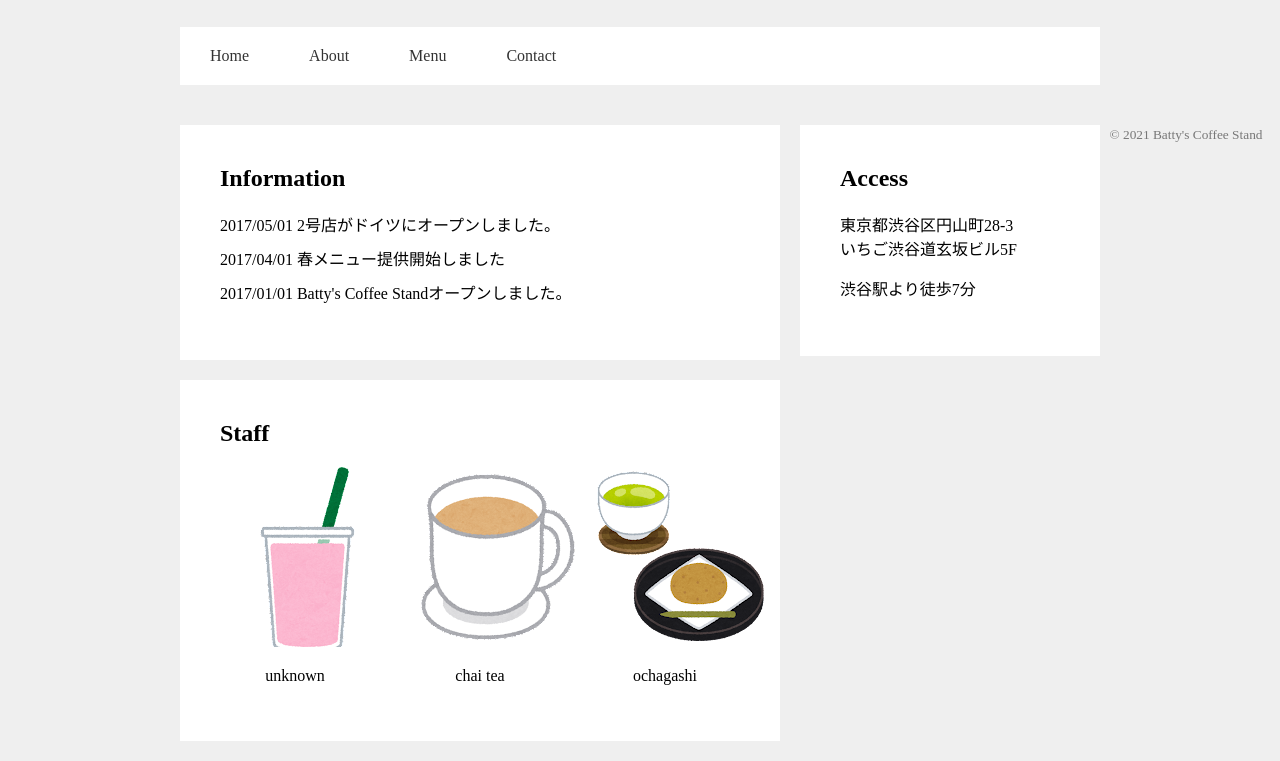
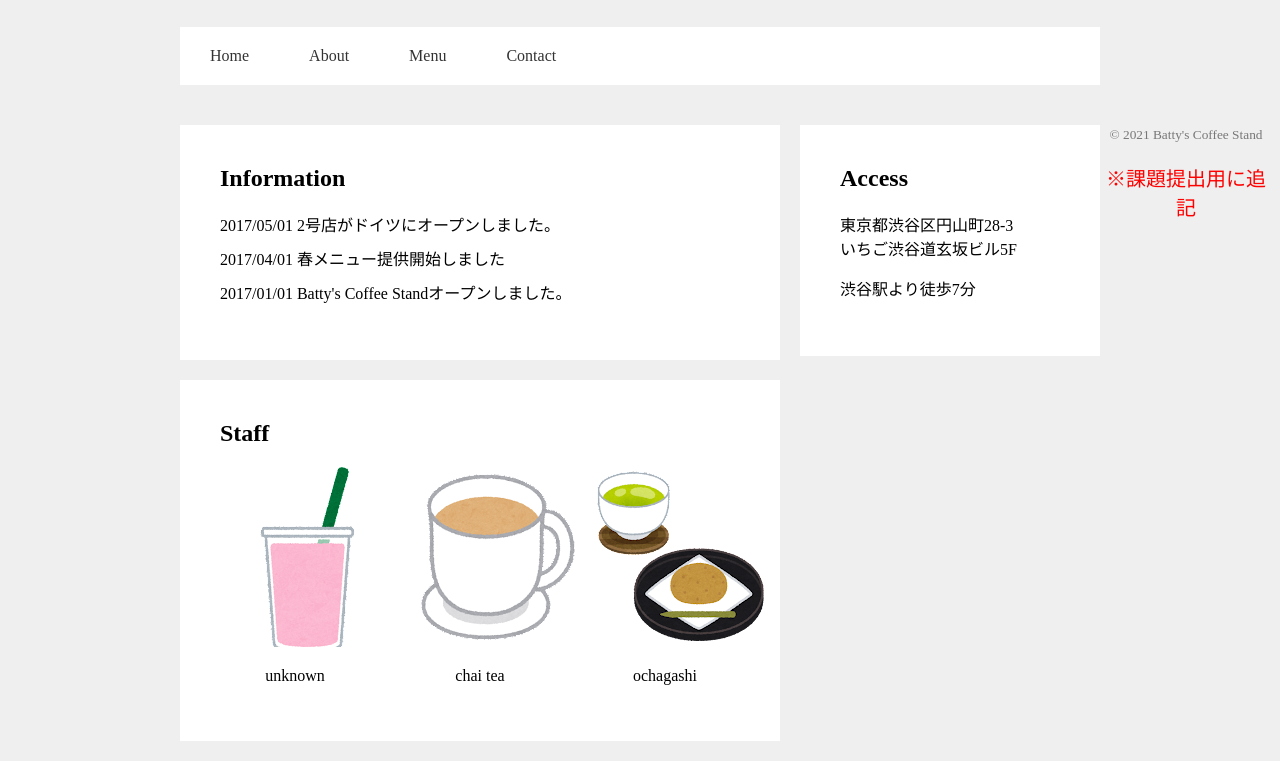
Before and after one commit to tomohiro0123456789/Topic-proposed, a plain HTML site: page index.html in a window 1280 px wide. Shown: the part 121-882 px from the top of the page. Drawn offline with Linux system fonts and the light colour scheme.

Commit message:
modified html-sample #2

```diff
--- a/index.html
+++ b/index.html
@@ -13,6 +13,7 @@
         <div class="header-title">
           <h1 class="logo">Batty's coffee stand</h1>
           <p class="title-text">あなたに最高のコーヒーを提供します。</p>
+
 
         </div>
         <ul class="header-navigation clearfix">
@@ -67,6 +68,7 @@
 
     <footer>
       <small class="copyright">© 2021 Batty's Coffee Stand</small>
+      <p class="issue">※課題提出用に追記</p>
 
     </footer>
   </body>
--- a/style.css
+++ b/style.css
@@ -24,6 +24,7 @@ body {
 .title-text {
   color: #777;
 }
+
 
 .header-navigation {
   width: 100%;
@@ -110,3 +111,8 @@ aside {
 .drink-name {
   text-align: center;
 }
+
+.issue {
+  font-size: 20px;
+  color:red;
+}
```
Also changed, not shown: 1 other file.
